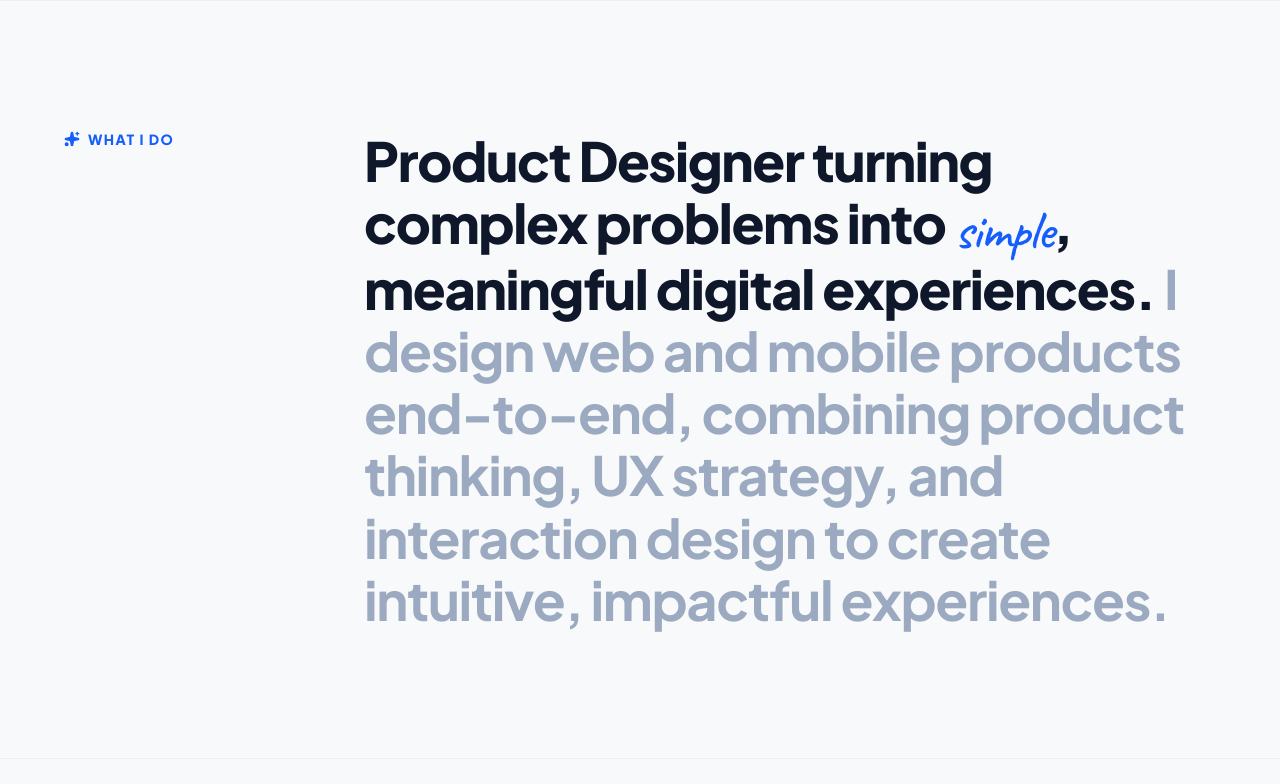
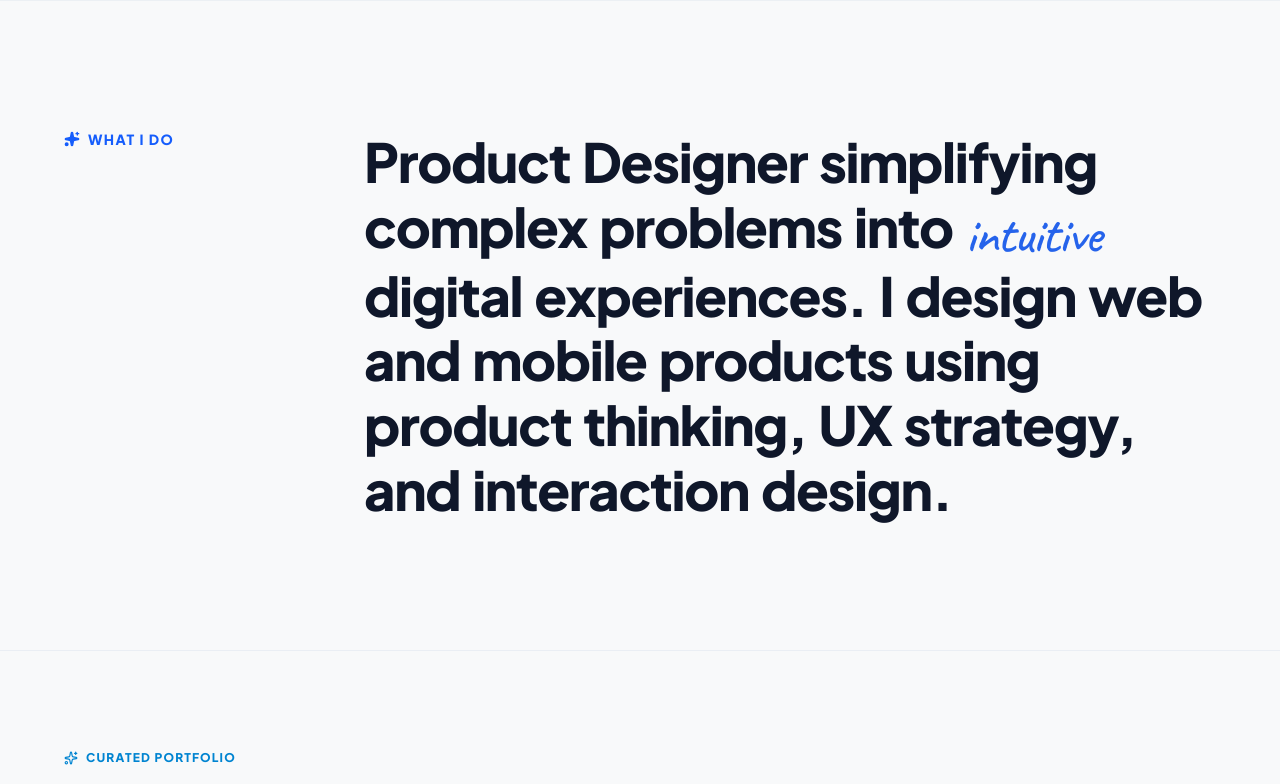
Before and after one commit to Akhilm035/Ak_portfolio, a React (Vite) app: page / in a window 1280 px wide. Shown: the part 800-1584 px from the top of the page. Built offline with nearby package versions, Linux system fonts and the light colour scheme.

Commit message:
feat: implement scroll-driven text color highlight transition from grey to black for WhatIDo statement

```diff
--- a/src/sections/WhatIDo.jsx
+++ b/src/sections/WhatIDo.jsx
@@ -1,35 +1,78 @@
-import React from 'react';
-import { motion } from 'framer-motion';
+import React, { useRef } from 'react';
+import { motion, useScroll, useTransform } from 'framer-motion';
 import { Sparkles } from 'lucide-react';
 
+// Word component to animate color/opacity based on scroll progress
+const Word = ({ children, progress, range, isAccent }) => {
+  // Slate-400/Slate-300 to Slate-900 for normal text, and Light Blue to Deep Blue for the accent word
+  const color = useTransform(
+    progress,
+    range,
+    isAccent ? ['#93c5fd', '#2563eb'] : ['#94a3b8', '#0f172a']
+  );
+
+  return (
+    <motion.span
+      style={{ color }}
+      className={`inline-block ${
+        isAccent
+          ? 'font-script font-normal transform translate-y-1 mr-2.5 sm:mr-3.5'
+          : 'font-extrabold mr-2 sm:mr-3'
+      }`}
+    >
+      {children}
+    </motion.span>
+  );
+};
+
 export default function WhatIDo() {
+  const containerRef = useRef(null);
+
+  // Track scroll progress of the container relative to viewport center
+  const { scrollYProgress } = useScroll({
+    target: containerRef,
+    offset: ['start 85%', 'start 40%']
+  });
+
+  const rawText = "Product Designer simplifying complex problems into intuitive digital experiences. I design web and mobile products using product thinking, UX strategy, and interaction design.";
+  const words = rawText.split(' ');
+
   return (
     <section id="about" className="w-full bg-[#f8f9fa] py-24 md:py-32 px-6 md:px-12 lg:px-16 text-slate-900 border-t border-slate-200/50">
       <div className="max-w-7xl mx-auto">
         <div className="grid grid-cols-1 lg:grid-cols-12 gap-8 lg:gap-12">
 
-          {/* Left Column: Badge */}
+          {/* Left Column: Section Badge */}
           <div className="lg:col-span-3 flex items-start">
             <div className="inline-flex items-center space-x-2 text-blue-600 text-xs sm:text-sm font-extrabold tracking-widest uppercase">
-              {/* Blue Star / Diamond Icon */}
-              <Sparkles size={16} className="text-blue-600 fill-blue-600" />
+              <Sparkles size={16} className="text-blue-600 fill-blue-600 animate-pulse" />
               <span>WHAT I DO</span>
             </div>
           </div>
 
-          {/* Right Column: Statement & Sub-paragraph */}
-          <div className="lg:col-span-9 flex flex-col justify-start">
-            {/* Main Editorial Statement using Custom Copy */}
-            <h3 className="text-3xl sm:text-5xl md:text-[54px] font-extrabold tracking-tight text-slate-900 leading-[1.15] max-w-4xl">
-              Product Designer turning complex problems into{' '}
-              <span className="font-script text-blue-600 font-normal inline-block transform translate-y-1">
-                simple
-              </span>
-              , meaningful digital experiences.{' '}
-              <span className="text-slate-400/90 font-bold block sm:inline">
-                I design web and mobile products end-to-end, combining product thinking, UX strategy,
-                and interaction design to create intuitive, impactful experiences.
-              </span>
+          {/* Right Column: Scroll-Revealing Editorial Statement */}
+          <div ref={containerRef} className="lg:col-span-9 flex flex-col justify-start overflow-visible">
+            <h3 className="text-3xl sm:text-5xl md:text-[54px] font-extrabold tracking-tight leading-[1.2] max-w-5xl select-none">
+              {words.map((word, idx) => {
+                // Strip punctuation for matching the accent word "intuitive"
+                const normalizedWord = word.toLowerCase().replace(/[.,\/#!$%\^&\*;:{}=\-_`~()]/g, "");
+                const isAccent = normalizedWord === 'intuitive';
+
+                // Calculate scroll range per word to stagger the reveal
+                const start = (idx / words.length) * 0.85;
+                const end = ((idx + 1) / words.length) * 0.85 + 0.15;
+
+                return (
+                  <Word
+                    key={idx}
+                    progress={scrollYProgress}
+                    range={[start, end]}
+                    isAccent={isAccent}
+                  >
+                    {word}
+                  </Word>
+                );
+              })}
             </h3>
           </div>
 
```
